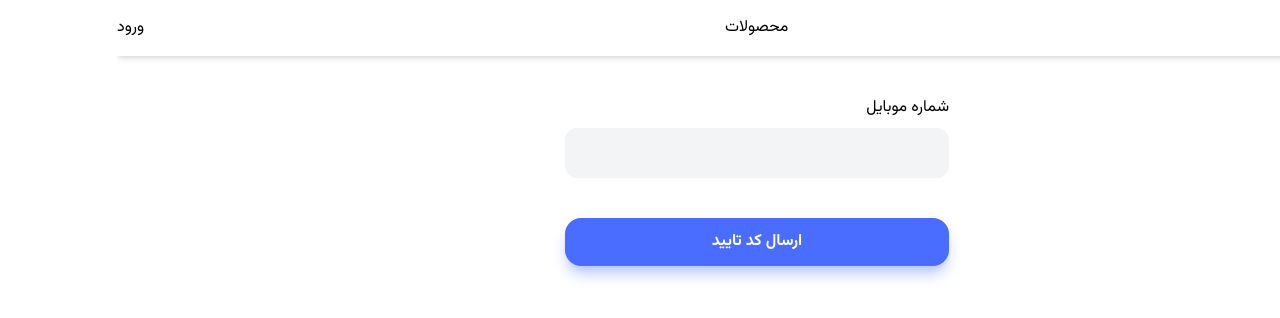
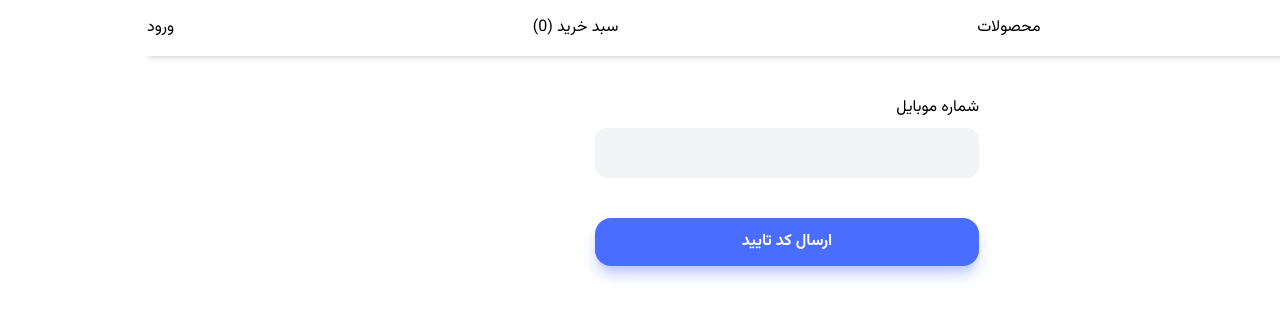
Before and after one commit to hooman-nourbakhsh/Shop-Panel-App, a Next.js app: page /auth in a window 1280 px wide. Shown: the top 318 px of the page. Built offline with nearby package versions, Linux system fonts and the light colour scheme; no server answers.

Commit message:
feat: :sparkles: I created custom auth hooks and made the header dynamic
I implemented `useGetUser` and `useGetUsers` custom hooks to manage user data with React Query. I also updated the header to dynamically display the user's name and cart items when logged in, or a login link for guests.

```diff
--- a/src/app/Header.jsx
+++ b/src/app/Header.jsx
@@ -1,8 +1,16 @@
+"use client";
+import { useGetUser } from "@/hooks/useAuth";
 import Link from "next/link";
 
 export default function Header() {
+  const { data, isLoading } = useGetUser();
+  const { user, cart } = data || {};
+
   return (
-    <header className={`shadow-md mb-10`}>
+    <header
+      className={`shadow-md mb-10 sticky top-0 transition-all duration-200 bg-white ${
+        isLoading ? "blur-sm opacity-70" : "opacity-100 blur-0"
+      }`}>
       <nav>
         <ul className="flex items-center justify-between py-2 container xl:max-w-screen-xl">
           <li>
@@ -15,12 +23,20 @@ export default function Header() {
               محصولات
             </Link>
           </li>
-
           <li>
-            <Link className="block py-2" href="/auth">
-              ورود
+            <Link className="block py-2" href="/cart">
+              سبد خرید ({cart ? cart.payDetail.productIds.length : 0})
             </Link>
           </li>
+          {user ? (
+            <span>{user.name}</span>
+          ) : (
+            <li>
+              <Link className="block py-2" href="/auth">
+                ورود
+              </Link>
+            </li>
+          )}
         </ul>
       </nav>
     </header>
--- a/src/app/layout.jsx
+++ b/src/app/layout.jsx
@@ -13,11 +13,11 @@ export default function RootLayout({ children }) {
   return (
     <html lang="fa" dir="rtl">
       <body className={`${vazirFont.variable} font-sans`}>
-        <Toaster />
-        <Header />
-        <div className="container xl:max-w-screen-xl">
-          <Providers>{children}</Providers>
-        </div>
+        <Providers>
+          <Toaster />
+          <Header />
+          <div className="container xl:max-w-screen-xl">{children}</div>
+        </Providers>
       </body>
     </html>
   );
--- /dev/null
+++ b/src/hooks/useAuth.js
@@ -0,0 +1,18 @@
+import { useQuery } from "@tanstack/react-query";
+import { getAllUsers, getUserProfile } from "@/services/authServices";
+
+export const useGetUser = () =>
+  useQuery({
+    queryKey: ["get-user"],
+    queryFn: getUserProfile,
+    retry: false,
+    refetchOnWindowFocus: true,
+  });
+
+export const useGetUsers = () =>
+  useQuery({
+    queryKey: ["get-users"],
+    queryFn: getAllUsers,
+    retry: false,
+    refetchOnWindowFocus: true,
+  });
```
